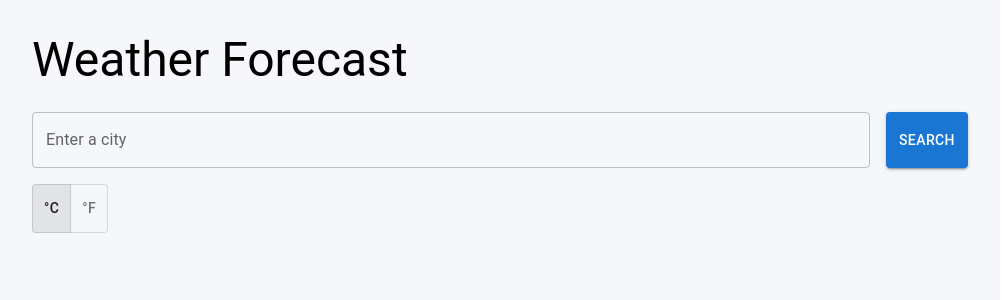
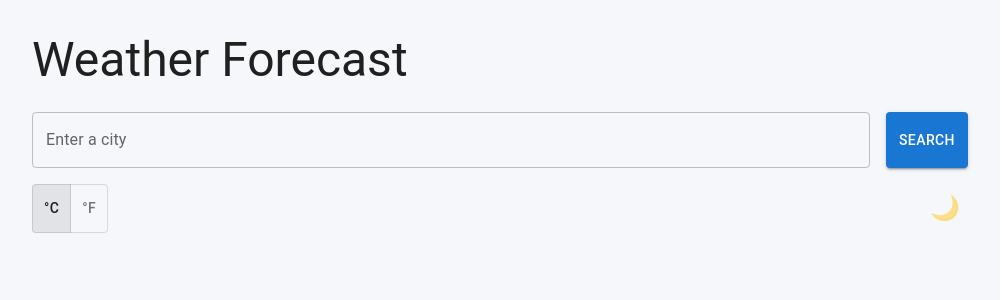
Before and after one commit to wdau/weather-forecasting-app, a React (Vite) app: page / in a window 1280 px wide. Shown: the top 300 px of the page, without its empty margins (140-1142 px from the left). Built offline with nearby package versions, Linux system fonts and the light colour scheme.

Commit message:
Add light dark theme

```diff
--- a/src/App.jsx
+++ b/src/App.jsx
@@ -1,10 +1,14 @@
 import { useState } from "react";
 import {
   Box,
+  IconButton,
   ToggleButton,
   ToggleButtonGroup,
+  Tooltip,
   Typography,
 } from "@mui/material";
+import { ThemeProvider } from "@mui/material/styles";
+import { lightTheme, darkTheme } from "./theme";
 import SearchBar from "./components/SearchBar";
 import CurrentWeather from "./components/CurrentWeather";
 import WeatherDetails from "./components/WeatherDetails";
@@ -16,24 +20,38 @@ import useWeather from "./hooks/useWeather";
 
 const App = () => {
   const [unit, setUnit] = useState("C");
+  const [darkMode, setDarkMode] = useState(false);
 
   const { weather, forecast, loading, error, searchWeather } = useWeather();
 
   return (
+    <ThemeProvider theme={darkMode ? darkTheme : lightTheme}>
       <Box sx={{
         maxWidth: 1000,
         mx: "auto",
         p: 4,
         minHeight: "100vh",
-      backgroundColor: "#f5f7fa",
+        backgroundColor: "background.default",
       }}>
-      <Typography variant="h3" sx={{ mb: 3 }}>
+        <Typography
+          variant="h3"
+          sx={{
+            mb: 3,
+            color: "text.primary",
+          }}>
           Weather Forecast
         </Typography>
 
         <SearchBar onSearch={searchWeather} />
 
-      <Box sx={{ mt: 2 }}>
+        <Box
+          sx={{
+            mt: 2,
+            display: "flex",
+            justifyContent: "space-between",
+            alignItems: "center",
+          }}
+        >
           <ToggleButtonGroup
             value={unit}
             exclusive
@@ -43,14 +61,29 @@ const App = () => {
               }
             }}
           >
+            <Tooltip title="Celsius">
               <ToggleButton value="C">
                 °C
               </ToggleButton>
+            </Tooltip>
 
+            <Tooltip title="Fahrenheit">
               <ToggleButton value="F">
                 °F
               </ToggleButton>
+            </Tooltip>
           </ToggleButtonGroup>
+
+          <Tooltip
+            title={darkMode ? "Switch to light mode" : "Switch to dark mode"}
+          >
+            <IconButton
+              onClick={() => setDarkMode(!darkMode)}
+              aria-label="Toggle dark mode"
+            >
+              {darkMode ? "☀️" : "🌙"}
+            </IconButton>
+          </Tooltip>
         </Box>
 
         {loading && <Loading />}
@@ -68,6 +101,7 @@ const App = () => {
 
         {forecast && <FiveDayForecast forecast={forecast} unit={unit} />}
       </Box>
+    </ThemeProvider>
   );
 };
 
--- a/src/components/FiveDayForecast.jsx
+++ b/src/components/FiveDayForecast.jsx
@@ -1,4 +1,4 @@
-import { Box, Typography } from "@mui/material";
+import { Box, Card, Typography } from "@mui/material";
 import { convertTemperature } from "../utils/temperature";
 
 const FiveDayForecast = ({ forecast, unit }) => {
@@ -36,7 +36,7 @@ const FiveDayForecast = ({ forecast, unit }) => {
   );
 
   return (
-    <Box sx={{ mt: 4 }}>
+    <Card sx={{ mt: 4, p: 2 }}>
       <Typography variant="h5" sx={{ mb: 2 }}>
         5-Day Forecast
       </Typography>
@@ -86,7 +86,7 @@ const FiveDayForecast = ({ forecast, unit }) => {
           </Box>
         );
       })}
-    </Box>
+    </Card>
   );
 };
 
--- a/src/components/ThreeHourForecast.jsx
+++ b/src/components/ThreeHourForecast.jsx
@@ -1,9 +1,9 @@
-import { Box, Typography } from "@mui/material";
+import { Box, Card, Typography } from "@mui/material";
 import { convertTemperature } from "../utils/temperature";
 
 const Forecast = ({ forecast, unit }) => {
     return (
-        <Box sx={{ mt: 4 }}>
+        <Card sx={{ mt: 4, p: 2 }}>
             <Typography variant="h5" sx={{ mb: 2 }}>
                 3-Hour Forecast
             </Typography>
@@ -51,7 +51,7 @@ const Forecast = ({ forecast, unit }) => {
                     </Box>
                 ))}
             </Box>
-        </Box>
+        </Card>
     );
 };
 
--- /dev/null
+++ b/src/theme.js
@@ -0,0 +1,17 @@
+import { createTheme } from "@mui/material/styles";
+
+export const lightTheme = createTheme({
+  palette: {
+    mode: "light",
+    background: {
+      default: "#f5f7fa",
+      paper: "#ffffff",
+    },
+  },
+});
+
+export const darkTheme = createTheme({
+  palette: {
+    mode: "dark",
+  },
+});
```
Lines whose indentation alone changed are shown as unchanged.
